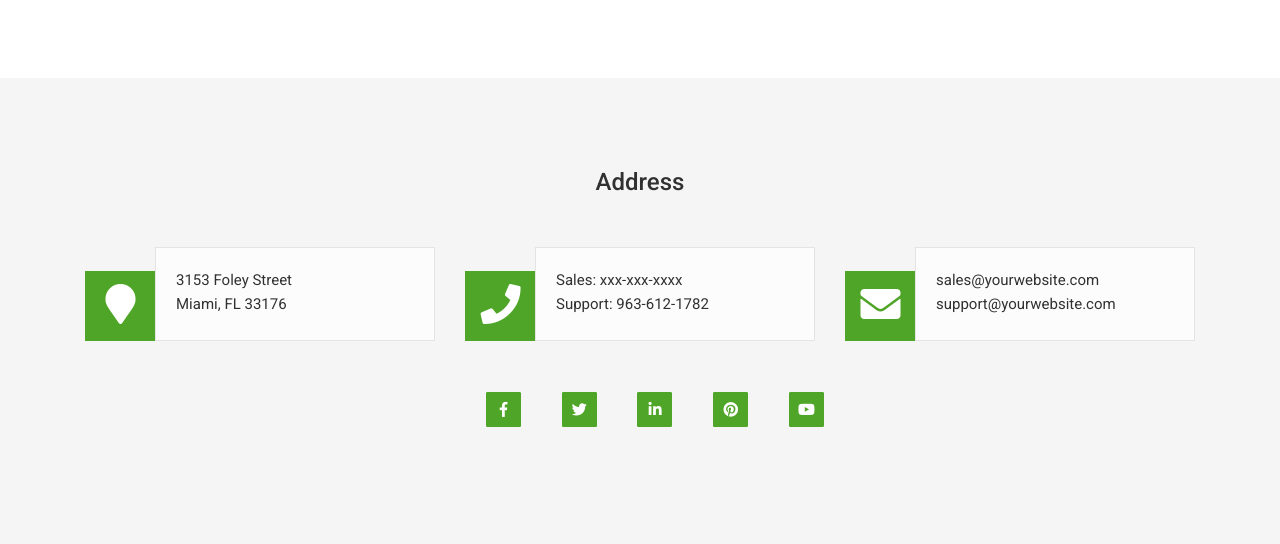
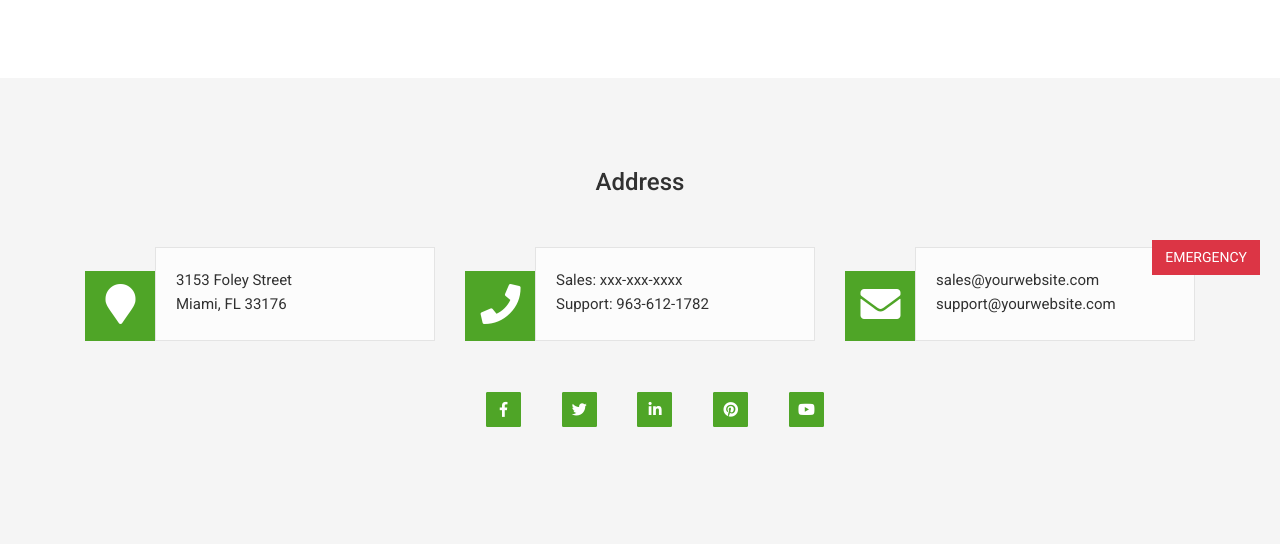
Before and after one commit to Aakash01ak/MediFast, a Node server app: page /LogIn in a window 1280 px wide. Shown: the part 505-1049 px from the top of the page. Run offline with Node 20, Linux system fonts and the light colour scheme; some libraries are stand-ins or nearby versions.

Commit message:
Emergency button added

```diff
--- a/views/header.ejs
+++ b/views/header.ejs
@@ -223,4 +223,7 @@
             </ul>
         </div>
     </nav>
+    <div style="position: fixed; z-index: 1000000;right: 20px;bottom: 20px;">
+        <button type="button" class="btn btn-danger">EMERGENCY</button>
+    </div>
     <!--Header End-->
```
Also changed, not shown: views/Login.ejs (+0 -7 lines).
